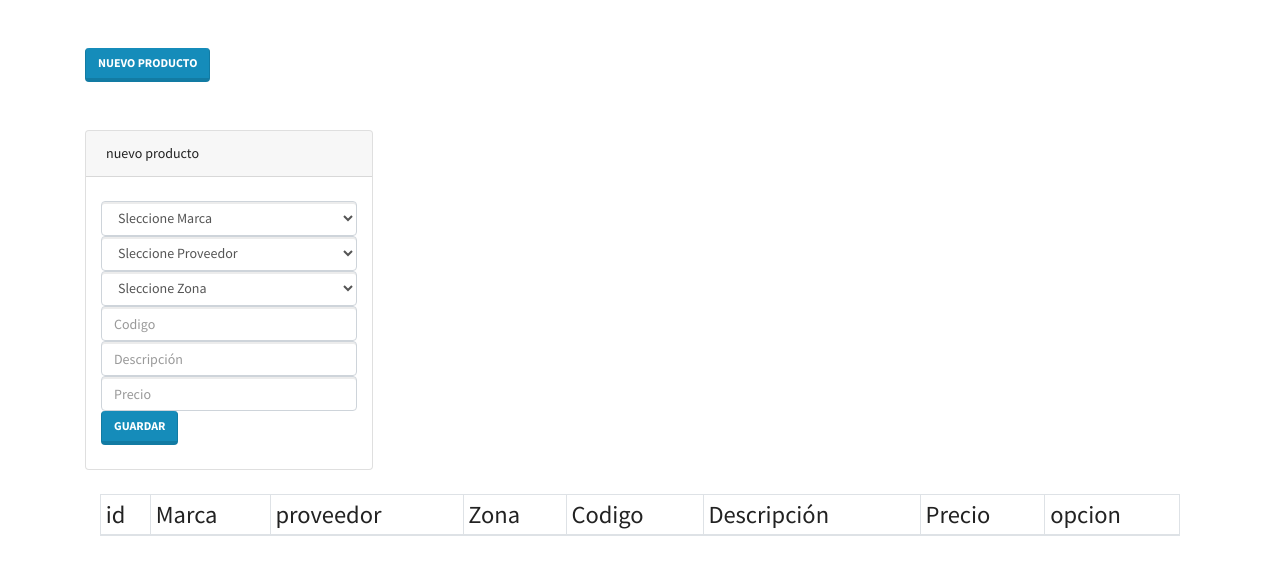
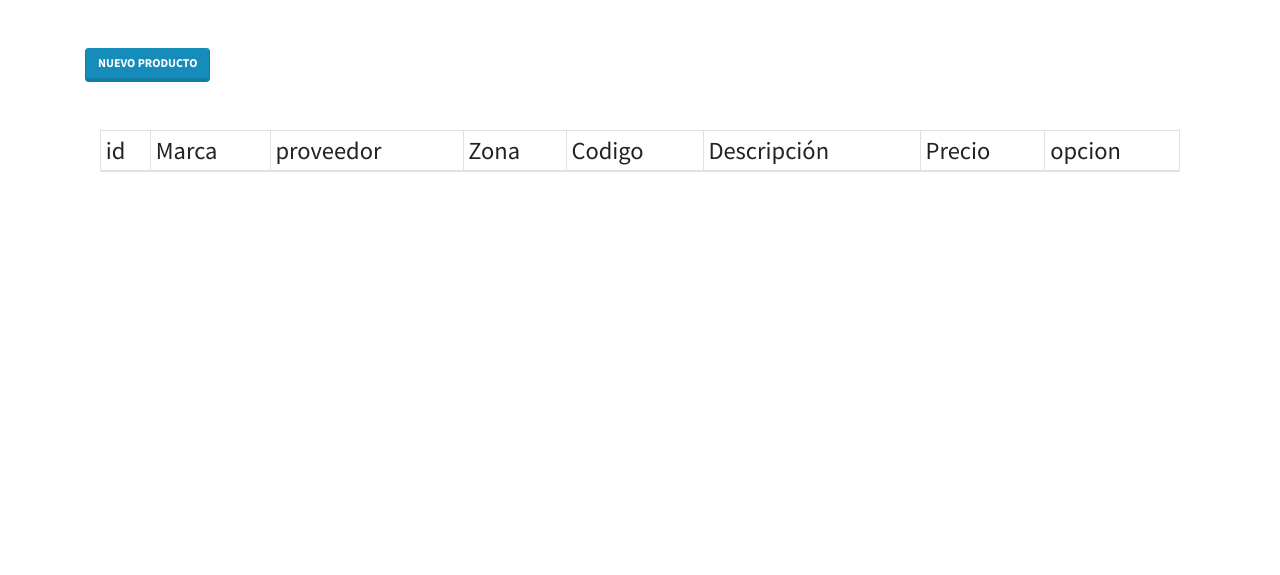
Before and after one commit to MiguelPasaje/InventarioPHP_AJAX, a PHP site: page /view/index.php in a window 1280 px wide. Shown: the part 134-709 px from the top of the page. Run offline with PHP 8.4, Linux system fonts and the light colour scheme; the visitor is signed in with stand-in values (Sample User, id 1); data that the repository does not hold is empty; some libraries are stand-ins or nearby versions.

Commit message:
avance 1

```diff
--- a/config/add.php
+++ b/config/add.php
@@ -10,7 +10,7 @@
         $codigo = $_POST['codigo'];
         $descripcionP = $_POST['descripcionP'];
         $precio = $_POST['precio'];
-        echo($codigo.$descripcionP);
+        //echo($codigo.$descripcionP);
 
         $query = "insert into productos (idMarca,id_proveerdor,id_zona,codigo,descripcion_producto,precio) values ('$marca','$proveedor','$zona','$codigo','$descripcionP','$precio')";
 
--- a/config/update.php
+++ b/config/update.php
@@ -13,7 +13,7 @@
 
     $query = "UPDATE `productos` SET  `idMarca` = '$marca', `id_proveerdor` = '$proveedor', `id_zona` = '$zona', `codigo` = '$codigo', `descripcion_producto` = '$descripcionP', `precio` = '$precio' WHERE `productos`.`id_producto` = $id";
 
-    echo('aaa'.$query);
+    //echo('aaa'.$query);
      $result = mysqli_query($connection,$query);
 
         if (!$result) {
--- a/js/app_login.js
+++ b/js/app_login.js
@@ -1,4 +1,4 @@
-alert('hola');
+//alert('hola');
 $(document).ready(function(){
     $('#ADDuser').hide();
     $('#LOGuser').hide();
--- a/view/index.php
+++ b/view/index.php
@@ -25,18 +25,26 @@ include '../inc/nav.php';
     <div class='container'>
 
         <div class="my-5">
-            <button class="btn btn-primary ">
+            <button id="btn_newP" class="btn btn-primary ">
             Nuevo Producto
             </button>
         </div>
 
-
-        <form action="">
+<div id="fomr_newP">
+        <form id="formP" action="">
         <input type="hidden" id="id_update">
         <div class="formProducto form-group card "style="width: 18rem;">
-            <div class="card-header">
-                nuevo producto
+            <div id="newPro" class="card-header h3 text-primary bg-secondary">
+                Nuevo producto
+                 <a  id="btn_cerrar" href="#" class=" btn h2 text-dark bg-danger float-right" >&nbspX&nbsp</a>
             </div>
+            <div id="updatePro" class=" card-header h3 text-warning bg-secondary">
+                Update Producto
+                 <a  id="btn_cerrar2" href="#" class=" btn h2 text-dark bg-danger float-right" >&nbspX&nbsp</a>
+            </div>
+
+
+
                 <div class="col-md-12 my-4 h3">
                     <!-- <input type="text" id="id-marca" class="form-control" placeholder="Marca"> -->
 
@@ -112,6 +120,7 @@ include '../inc/nav.php';
                 </div>
         </div>
         </form>
+</div>
 
 
         <div>
```
Also changed, not shown: js/app.js (+36 -6 lines).
